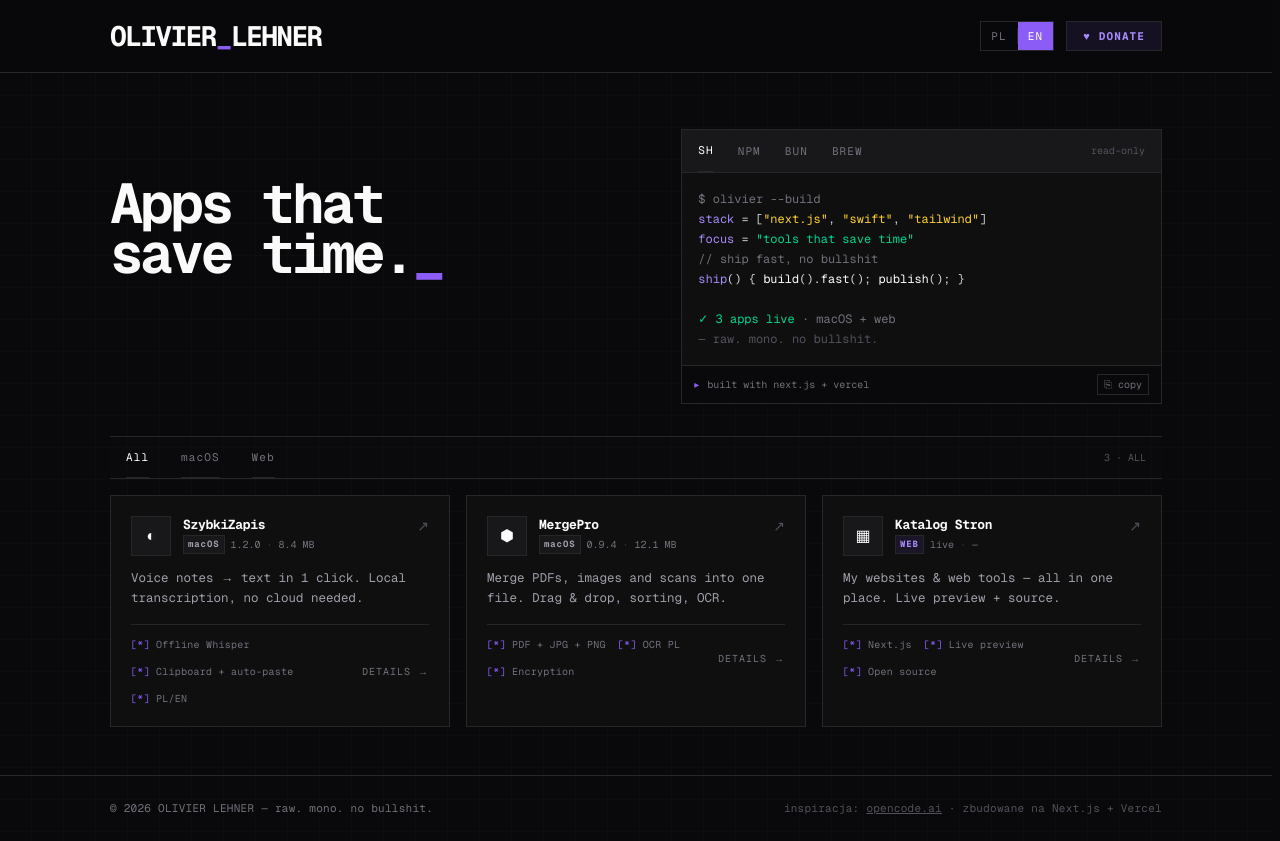
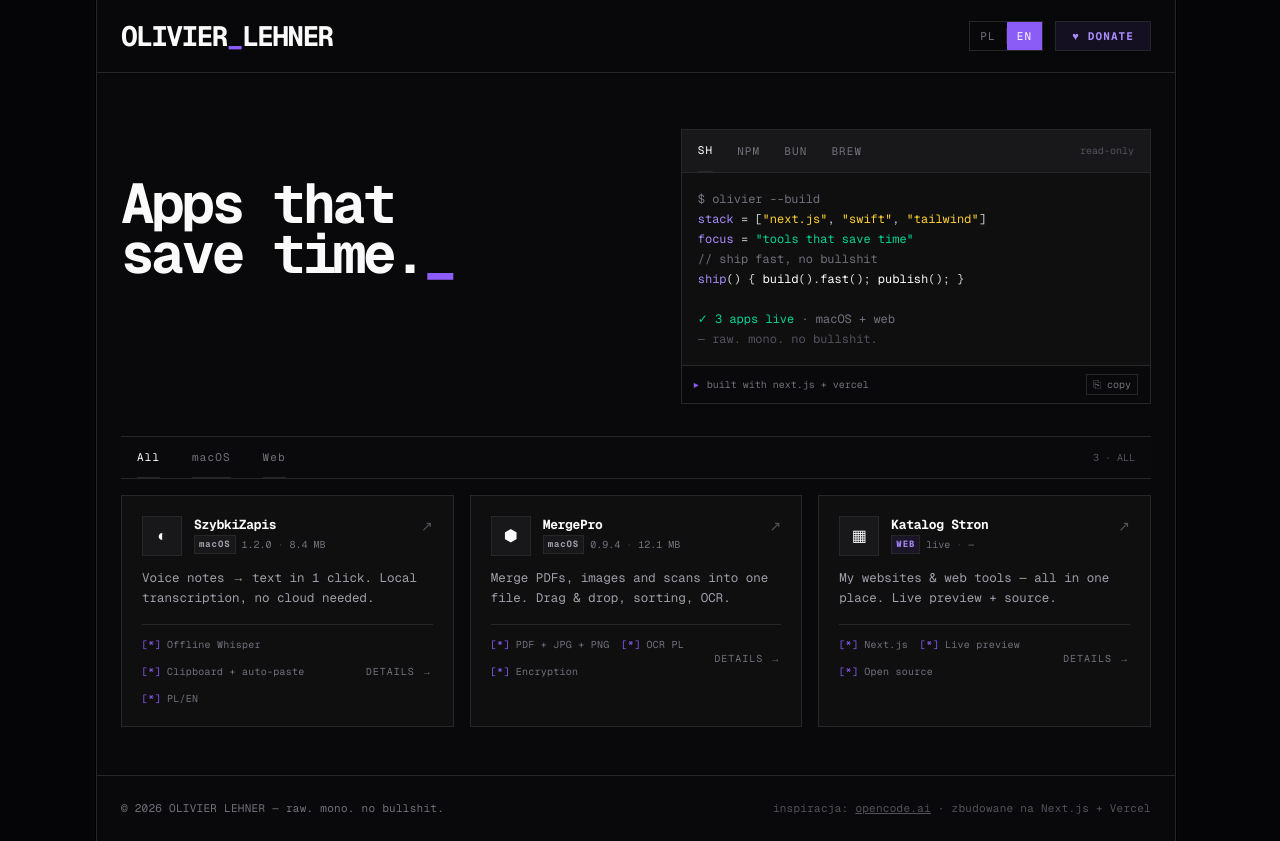
Before and after one commit to o-lehner/olivier-lehner, a Next.js app: page / in a window 1280 px wide. Built offline with nearby package versions, Linux system fonts and the light colour scheme.

Commit message:
style: kolumna jak opencode - border-x 1080px, outer #050507, inner #09090b

```diff
--- a/src/app/globals.css
+++ b/src/app/globals.css
@@ -29,17 +29,11 @@ html {
 }
 
 body {
-  background: var(--background);
+  background: #050507;
   color: var(--foreground);
   font-family: var(--font-geist-mono), ui-monospace, SFMono-Regular, monospace;
   font-feature-settings: "ss01" on, "ss02" on;
   -webkit-font-smoothing: antialiased;
-  /* opencode-like subtle grid */
-  background-image:
-    linear-gradient(rgba(39, 39, 42, 0.12) 1px, transparent 1px),
-    linear-gradient(90deg, rgba(39, 39, 42, 0.12) 1px, transparent 1px);
-  background-size: 32px 32px;
-  background-position: -1px -1px;
 }
 
 /* raw opencode scrollbar */
--- a/src/app/layout.tsx
+++ b/src/app/layout.tsx
@@ -27,18 +27,21 @@ export const metadata: Metadata = {
 export default function RootLayout({ children }: LayoutProps<"/">) {
   return (
     <html lang="pl" className={`${geistSans.variable} ${geistMono.variable} h-full antialiased`}>
-      <body className="min-h-full flex flex-col bg-[#09090b] text-[#fafafa]">
+      <body className="min-h-full flex flex-col bg-[#050507] text-[#fafafa]">
         <LanguageProvider>
+          {/* opencode-like centered column with side borders */}
+          <div className="mx-auto w-full max-w-[1080px] min-h-screen flex flex-col bg-[#09090b] border-x border-[#1f1f23] shadow-[0_0_0_1px_rgba(0,0,0,1)]">
             <Header />
             <div className="flex-1 flex flex-col">{children}</div>
             <footer className="border-t border-[#27272a] mt-12">
-            <div className="mx-auto max-w-[1100px] px-4 sm:px-6 py-6 flex flex-col sm:flex-row gap-3 justify-between text-[11px] font-mono tracking-wide text-zinc-500">
+              <div className="mx-auto max-w-[1080px] px-4 sm:px-6 py-6 flex flex-col sm:flex-row gap-3 justify-between text-[11px] font-mono tracking-wide text-zinc-500">
                 <span>© 2026 OLIVIER LEHNER — raw. mono. no bullshit.</span>
                 <span className="text-zinc-600">
                   inspiracja: <a href="https://opencode.ai" target="_blank" className="underline hover:text-zinc-300">opencode.ai</a> · zbudowane na Next.js + Vercel
                 </span>
               </div>
             </footer>
+          </div>
         </LanguageProvider>
       </body>
     </html>
--- a/src/app/page.tsx
+++ b/src/app/page.tsx
@@ -14,7 +14,7 @@ export default function Home() {
   return (
     <main className="flex-1">
       {/* hero - simplified */}
-      <section className="mx-auto max-w-[1100px] px-4 sm:px-6 pt-10 sm:pt-14 pb-8">
+      <section className="mx-auto max-w-[1080px] px-4 sm:px-6 pt-10 sm:pt-14 pb-8">
         <div className="grid lg:grid-cols-[1.05fr_0.95fr] gap-8 lg:gap-10 items-start">
           <div className="flex items-center min-h-[180px] lg:min-h-[200px]">
             <h1 className="font-mono font-bold tracking-[-0.06em] leading-[0.9] text-[36px] sm:text-[52px] lg:text-[56px] whitespace-pre-line">
@@ -63,7 +63,7 @@ export default function Home() {
       </section>
 
       {/* apps grid - opencode tabs */}
-      <section id="apps" className="mx-auto max-w-[1100px] px-4 sm:px-6">
+      <section id="apps" className="mx-auto max-w-[1080px] px-4 sm:px-6">
         <div className="flex gap-6 sm:gap-8 border-y border-[#27272a] bg-[#0f0f10]/30 px-4 overflow-x-auto">
           {[
             { id: "all", label: tr("filterAll") },
--- a/src/components/Header.tsx
+++ b/src/components/Header.tsx
@@ -7,8 +7,8 @@ export default function Header() {
   const tr = (k: keyof typeof t) => t[k][lang];
 
   return (
-    <header className="sticky top-0 z-50 border-b border-[#27272a] bg-[#09090b]/80 backdrop-blur">
-      <div className="mx-auto max-w-[1100px] px-4 sm:px-6 h-[64px] sm:h-[72px] flex items-center justify-between gap-4">
+    <header className="sticky top-0 z-50 border-b border-[#27272a] bg-[#09090b]/90 backdrop-blur">
+      <div className="mx-auto max-w-[1080px] px-4 sm:px-6 h-[64px] sm:h-[72px] flex items-center justify-between gap-4">
         {/* logo - large, no nav */}
         <Link href="/" className="flex items-center gap-3 shrink-0 group">
           <span className="font-mono font-bold tracking-[-0.06em] text-[20px] sm:text-[26px] lg:text-[28px] leading-none">
```
Lines whose indentation alone changed are shown as unchanged.
